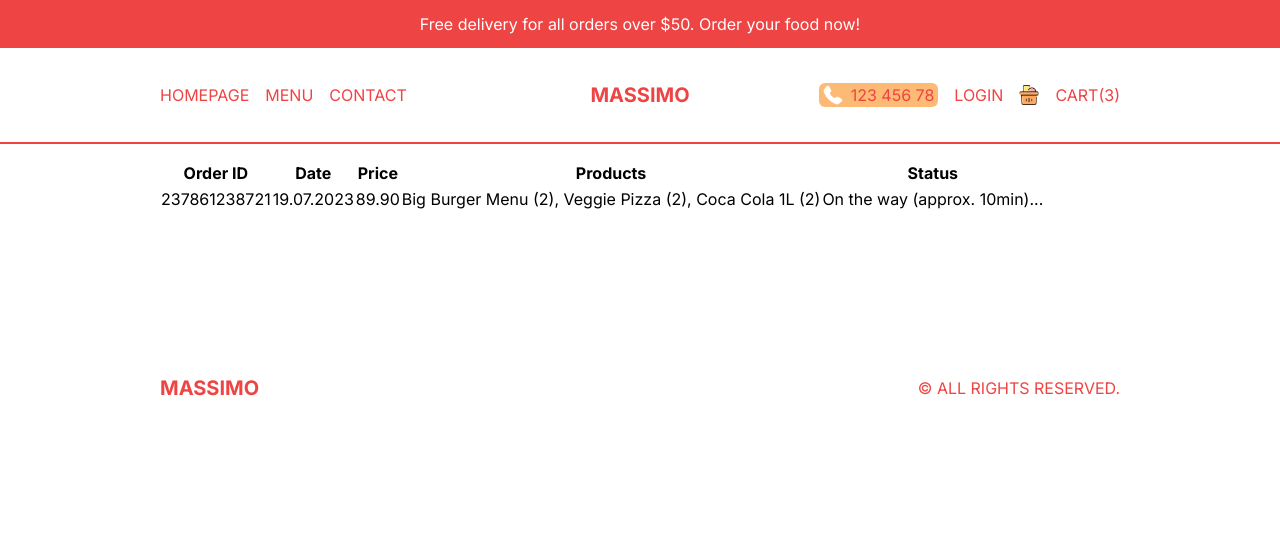
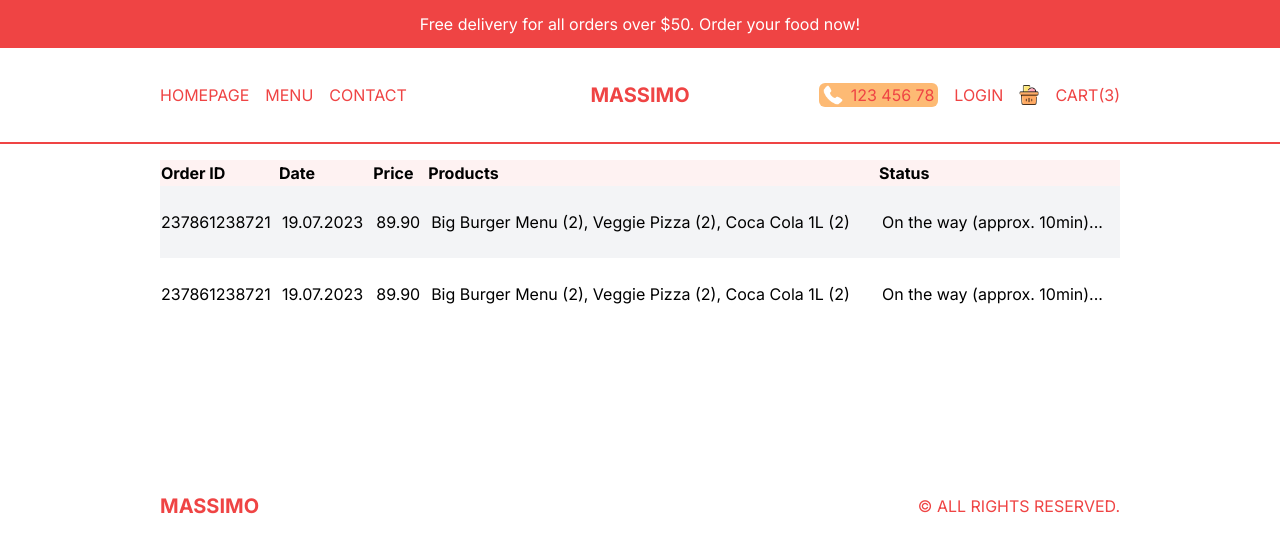
Before and after one commit to walass1980/FoodOrdering-fronend, a Next.js app: page /orders in a window 1280 px wide. Shown: the top 552 px of the page. Built offline with nearby package versions, Linux system fonts and the light colour scheme.

Commit message:
orderpage updated

```diff
--- a/src/app/orders/page.tsx
+++ b/src/app/orders/page.tsx
@@ -3,23 +3,30 @@
 const OrdersPage = () => {
   return (
     <div className='p-4 lg:px-20 xl:px-40'>
-      <table className=''>
+      <table className='w-full border-seperate '>
         <thead>
-          <tr>
-            <th>Order ID</th>
+          <tr className='text-left bg-red-50'>
+            <th className='hidden md:block'>Order ID</th>
             <th>Date</th>
             <th>Price</th>
-            <th>Products</th>
+            <th className='hidden md:block'>Products</th>
             <th>Status</th>
           </tr>
         </thead>
         <tbody>
-          <tr>
-            <td>237861238721</td>
-            <td>19.07.2023</td>
-            <td>89.90</td>
-            <td>Big Burger Menu (2), Veggie Pizza (2), Coca Cola 1L (2)</td>
-            <td>On the way (approx. 10min)...</td>
+          <tr className='text-sm md:text-base odd:bg-gray-100'>
+            <td className='hidden md:block'>237861238721</td>
+            <td className='py-6 px-1'>19.07.2023</td>
+            <td className='py-6 px-1'>89.90</td>
+            <td className='hidden md:block py-6 px-1'>Big Burger Menu (2), Veggie Pizza (2), Coca Cola 1L (2)</td>
+            <td className='py-6 px-1'>On the way (approx. 10min)...</td>
+          </tr>
+          <tr className='text-sm md:text-base odd:bg-gray-100'>
+            <td className='hidden md:block'>237861238721</td>
+            <td className='py-6 px-1'>19.07.2023</td>
+            <td className='py-6 px-1'>89.90</td>
+            <td className='hidden md:block py-6 px-1'>Big Burger Menu (2), Veggie Pizza (2), Coca Cola 1L (2)</td>
+            <td className='py-6 px-1'>On the way (approx. 10min)...</td>
           </tr>
         </tbody>
       </table>
```
